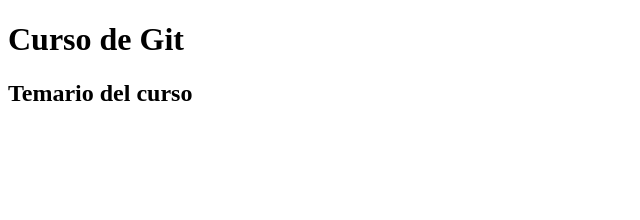
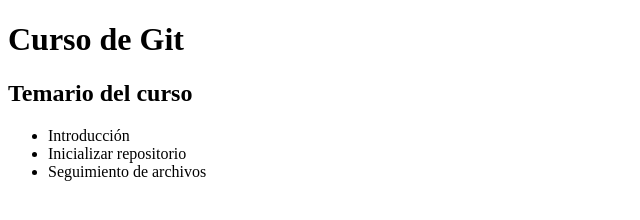
Before and after one commit to DanielRamire16/proyecto, a plain HTML site: page index.html in a window 1280 px wide. Shown: the whole page, without its empty margins (0-640 px from the left). Drawn offline with Linux system fonts and the light colour scheme.

Commit message:
se actualiza el temario del curso en el archivo llamado index.html

```diff
--- a/index.html
+++ b/index.html
@@ -13,6 +13,12 @@
 
     <main>
         <h2>Temario del curso</h2>
+
+        <ul>
+            <li>Introducción</li>
+            <li>Inicializar repositorio</li>
+            <li>Seguimiento de archivos</il>
+        </ul>
     </main>
 
 </body>
```
